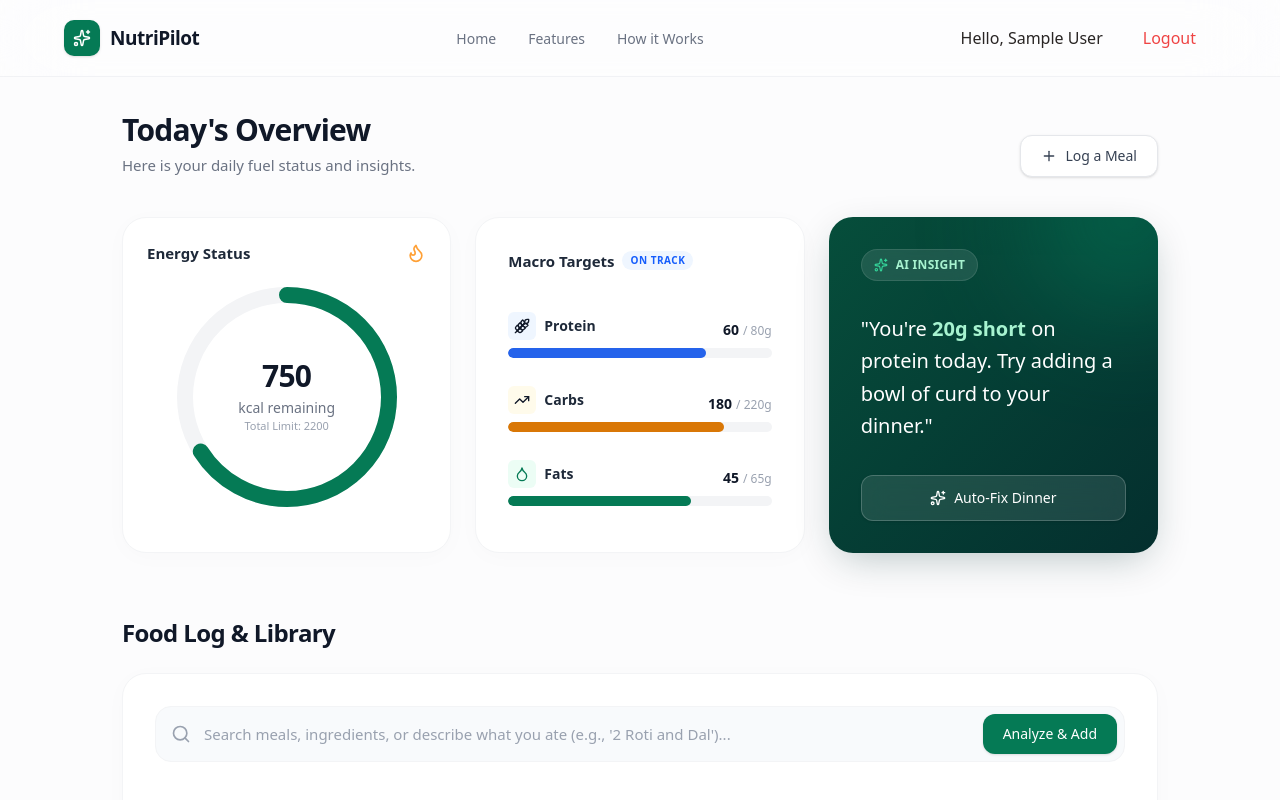
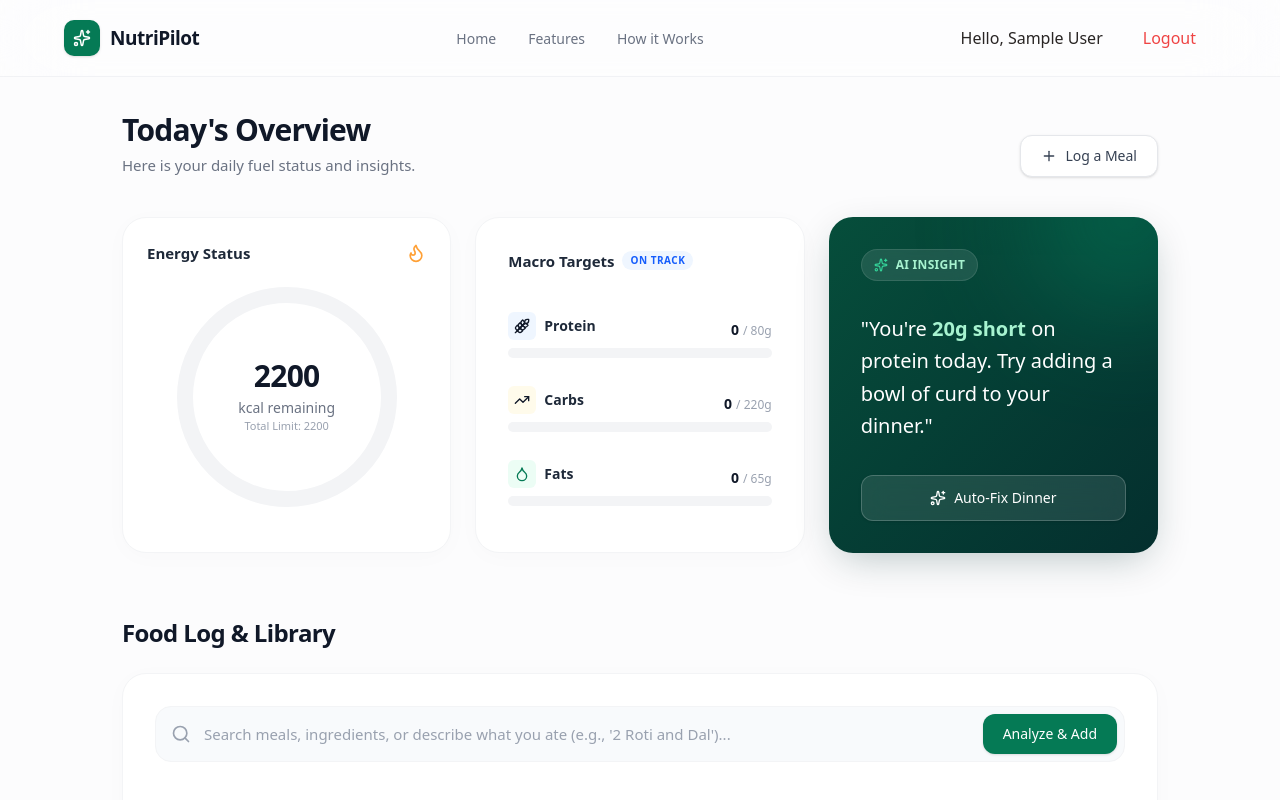
Before and after one commit to soumyasuryan/NutriPilot, a Next.js app: page /home in a window 1280 px wide. Shown: the top 800 px of the page. Built offline with nearby package versions, Linux system fonts and the light colour scheme; no server answers; sample sign-in values are in the browser's storage.

Commit message:
Dashboard Ready

```diff
--- a/app/home/page.js
+++ b/app/home/page.js
@@ -97,14 +97,77 @@ const staggerContainer = {
 export default function Dashboard() {
   const router = useRouter();
   const [isAuthorized, setIsAuthorized] = useState(false);
+  const [profile, setProfile] = useState(null);
+
+  const getCalorieStatus = () => {
+    if (!profile || !profile.weight || !profile.height || !profile.age || !profile.gender || !profile.target_calories) return null;
+
+    const weight = parseFloat(profile.weight);
+    const height = parseFloat(profile.height);
+    const age = Math.max(1, parseFloat(profile.age));
+    const isMale = profile.gender === 'Male';
+
+    // Mifflin-St Jeor Equation
+    let bmr = (10 * weight) + (6.25 * height) - (5 * age);
+    bmr = isMale ? bmr + 5 : bmr - 161;
+
+    let multiplier = 1.2;
+    switch (profile.activity_level) {
+      case 'No activity': multiplier = 1.2; break;
+      case 'Very little exercise': multiplier = 1.375; break;
+      case 'Moderate exercise': multiplier = 1.55; break;
+      case 'Intensive exercise': multiplier = 1.725; break;
+      default: multiplier = 1.2; break;
+    }
+
+    const tdee = Math.round(bmr * multiplier);
+    const target = parseFloat(profile.target_calories);
+    const percent = Math.round((target / tdee) * 100);
+    const diff = target - tdee;
+
+    let type = "MAINTENANCE";
+    let bgBase = "bg-[#F8FAFC]";
+    let borderColor = "border-gray-100";
+    let iconClass = "text-emerald-500 bg-white border border-gray-100 shadow-sm";
+    let percentColor = "text-emerald-600";
+
+    if (diff <= -50) {
+      type = "CALORIE DEFICIT";
+      bgBase = "bg-blue-50/50";
+      borderColor = "border-blue-100/50";
+      iconClass = "text-blue-500 bg-white border border-blue-100 shadow-[0_2px_10px_rgb(59,130,246,0.08)]";
+      percentColor = "text-blue-600";
+    } else if (diff >= 50) {
+      type = "CALORIE SURPLUS";
+      bgBase = "bg-orange-50/50";
+      borderColor = "border-orange-100/50";
+      iconClass = "text-orange-500 bg-white border border-orange-100 shadow-[0_2px_10px_rgb(249,115,22,0.08)]";
+      percentColor = "text-orange-600";
+    }
+
+    return { tdee, percent, type, bgBase, borderColor, iconClass, percentColor };
+  };
+
+  const calStatus = getCalorieStatus();
 
   useEffect(() => {
     const token = localStorage.getItem('token');
-    const user = localStorage.getItem('user');
-    if (!token || !user) {
+    const userStr = localStorage.getItem('user');
+    if (!token || !userStr) {
       router.push('/');
     } else {
       setIsAuthorized(true);
+      try {
+        const user = JSON.parse(userStr);
+        fetch(`http://localhost:5000/api/users/${user.id}`, {
+          headers: { 'Authorization': `Bearer ${token}` }
+        })
+        .then(res => res.json())
+        .then(data => setProfile(data))
+        .catch(err => console.error("Error fetching profile", err));
+      } catch (err) {
+        console.error("Invalid user JSON");
+      }
     }
   }, [router]);
 
@@ -161,15 +224,37 @@ export default function Dashboard() {
 
             <div className="mt-8 mb-2">
               <CircularProgress
-                value={1450}
-                max={2200}
+                value={0} // Placeholder for actual eaten calories
+                max={profile?.target_calories || 2200}
                 color="#057A55"
                 size={220}
                 strokeWidth={16}
                 label="kcal remaining"
-                subLabel="Total Limit: 2200"
+                subLabel={`Total Limit: ${profile?.target_calories || 2200}`}
               />
             </div>
+
+            {/* Clean AI Target Box */}
+            {calStatus && (
+              <motion.div
+                initial={{ opacity: 0, scale: 0.98 }}
+                animate={{ opacity: 1, scale: 1 }}
+                transition={{ duration: 0.4, ease: "easeOut" }}
+                className={`mt-7 w-full flex items-center justify-between px-5 py-4 rounded-2xl border ${calStatus.borderColor} ${calStatus.bgBase} transition-all hover:bg-white`}
+              >
+                <div className="flex items-center gap-3.5">
+                  <div className={`p-2.5 rounded-[12px] ${calStatus.iconClass}`}>
+                    <TrendingUp className="w-4 h-4 stroke-[2.5]" />
+                  </div>
+                  <div className="flex flex-col text-left">
+                    <h3 className="text-[10px] font-bold text-gray-500 tracking-[0.1em] mb-1">{calStatus.type}</h3>
+                    <p className="text-[13px] text-gray-600 font-medium leading-none">
+                      <span className={`font-bold ${calStatus.percentColor}`}>{calStatus.percent}%</span> of {calStatus.tdee} kcal
+                    </p>
+                  </div>
+                </div>
+              </motion.div>
+            )}
           </motion.div>
 
           {/* Card 2: Macros Split */}
@@ -188,8 +273,8 @@ export default function Dashboard() {
                 <MacroBar
                   label="Protein"
                   icon={Wheat}
-                  current={60}
-                  target={80}
+                  current={0} // Placeholder for eaten
+                  target={profile?.target_protein || 80}
                   unit="g"
                   colorClass="bg-[#2563EB]" // Blue
                   bgClass="bg-blue-50"
@@ -197,8 +282,8 @@ export default function Dashboard() {
                 <MacroBar
                   label="Carbs"
                   icon={TrendingUp}
-                  current={180}
-                  target={220}
+                  current={0} // Placeholder for eaten
+                  target={profile?.target_carbs || 220}
                   unit="g"
                   colorClass="bg-[#D97706]" // Amber/Orange
                   bgClass="bg-amber-50"
@@ -206,8 +291,8 @@ export default function Dashboard() {
                 <MacroBar
                   label="Fats"
                   icon={Droplet}
-                  current={45}
-                  target={65}
+                  current={0} // Placeholder for eaten
+                  target={profile?.target_fats || 65}
                   unit="g"
                   colorClass="bg-[#057A55]" // Emerald
                   bgClass="bg-emerald-50"
--- a/app/signup/page.js
+++ b/app/signup/page.js
@@ -14,9 +14,12 @@ export default function Signup() {
     name: '',
     email: '',
     password: '',
+    age: '',
+    gender: '',
     height: '',
     weight: '',
     goal: '',
+    activity: '',
     waist: ''
   });
 
@@ -69,9 +72,12 @@ export default function Signup() {
         headers: { 'Content-Type': 'application/json' },
         body: JSON.stringify({
           userId: userId,
+          age: finalData.age,
+          gender: finalData.gender,
           height: finalData.height,
           weight: finalData.weight,
           goal: finalData.goal,
+          activity: finalData.activity,
           waist: finalData.waist || null
         })
       });
@@ -89,8 +95,8 @@ export default function Signup() {
 
   const handleBioSubmit = (e) => {
     e.preventDefault();
-    if (!formData.height || !formData.weight) {
-      setError('Please fill out both fields');
+    if (!formData.height || !formData.weight || !formData.age || !formData.gender || !formData.activity) {
+      setError('Please fill out all fields');
       return;
     }
     setError('');
@@ -212,6 +218,33 @@ export default function Signup() {
           {/* STEP 1: Basic Bio */}
           {step === 1 && (
             <form onSubmit={handleBioSubmit} className="space-y-5 animate-in fade-in slide-in-from-right-4 duration-300">
+              <div className="grid grid-cols-2 gap-4">
+                <div>
+                  <label className="block text-sm font-medium text-gray-700 mb-1.5">Age</label>
+                  <input type="number" name="age" className="block w-full px-4 py-3 bg-gray-50/50 border border-gray-200 rounded-xl text-sm focus:ring-2 focus:ring-[#22c55e] focus:border-transparent outline-none transition-all" placeholder="22" value={formData.age} onChange={handleChange} required />
+                </div>
+                <div>
+                  <label className="block text-sm font-medium text-gray-700 mb-1.5">Gender</label>
+                  <select name="gender" className="block w-full px-4 py-3 bg-gray-50/50 border border-gray-200 rounded-xl text-sm focus:ring-2 focus:ring-[#22c55e] focus:border-transparent outline-none transition-all" value={formData.gender} onChange={handleChange} required>
+                    <option value="" disabled>Select</option>
+                    <option value="Male">Male</option>
+                    <option value="Female">Female</option>
+                    <option value="Other">Other</option>
+                  </select>
+                </div>
+              </div>
+
+              <div>
+                <label className="block text-sm font-medium text-gray-700 mb-1.5">Activity Level</label>
+                <select name="activity" className="block w-full px-4 py-3 bg-gray-50/50 border border-gray-200 rounded-xl text-sm focus:ring-2 focus:ring-[#22c55e] focus:border-transparent outline-none transition-all" value={formData.activity} onChange={handleChange} required>
+                  <option value="" disabled>Select Activity Level</option>
+                  <option value="No activity">No activity</option>
+                  <option value="Very little exercise">Very little exercise</option>
+                  <option value="Moderate exercise">Moderate exercise</option>
+                  <option value="Intensive exercise">Intensive exercise</option>
+                </select>
+              </div>
+
               <div>
                 <label className="block text-sm font-medium text-gray-700 mb-1.5">Height (cm)</label>
                 <input type="number" name="height" className="block w-full px-4 py-3 bg-gray-50/50 border border-gray-200 rounded-xl text-sm focus:ring-2 focus:ring-[#22c55e] focus:border-transparent outline-none transition-all" placeholder="175" value={formData.height} onChange={handleChange} required />
```
Also changed, not shown: 2 other files (tests, documents, lock files or other folders).
